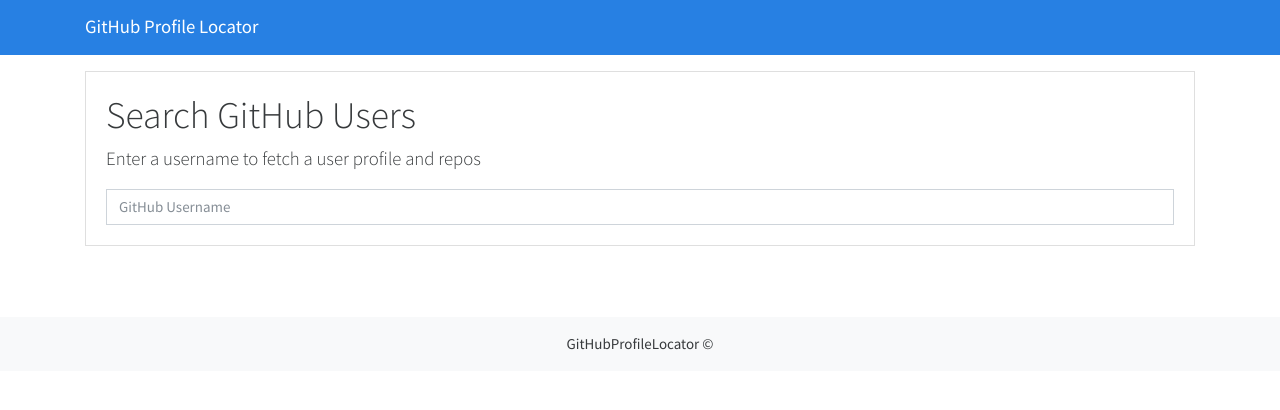
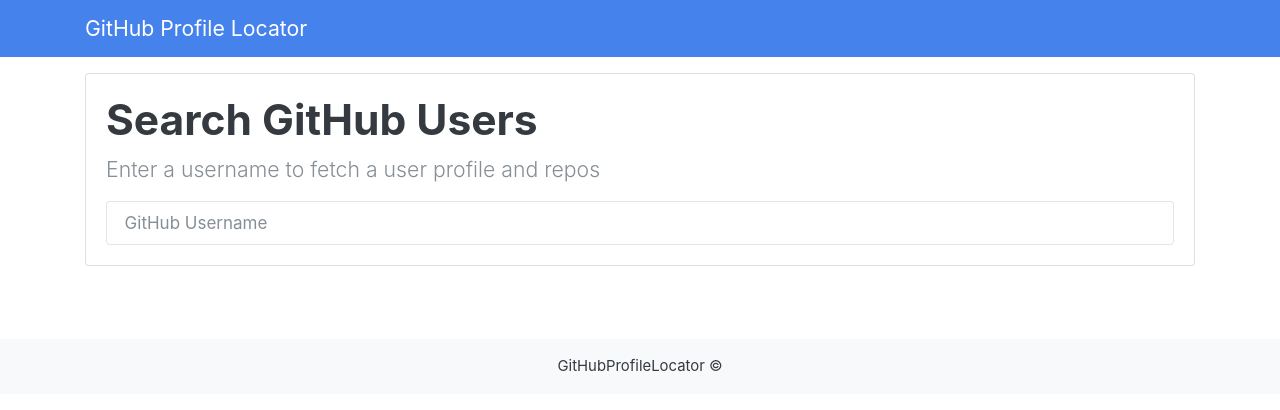
Before and after one commit to adnanreza/GitHubProfileLocator, a plain HTML site: page index.html in a window 1280 px wide. Drawn offline with nearby package versions, Linux system fonts and the light colour scheme.

Commit message:
Update index.html
Change bootswatch theme

```diff
--- a/index.html
+++ b/index.html
@@ -5,7 +5,7 @@
     <meta name="viewport" content="width=device-width, initial-scale=1.0" />
     <meta http-equiv="X-UA-Compatible" content="ie=edge" />
     <!--<link rel="stylesheet" href="/assets/css/bootstrap.min.css" />-->
-    <link rel="stylesheet" href="https://bootswatch.com/4/cosmo/bootstrap.min.css" />
+    <link rel="stylesheet" href="https://bootswatch.com/4/litera/bootstrap.min.css" />
     <title>GitHub Profile Locator</title>
   </head>
   <body>
```
